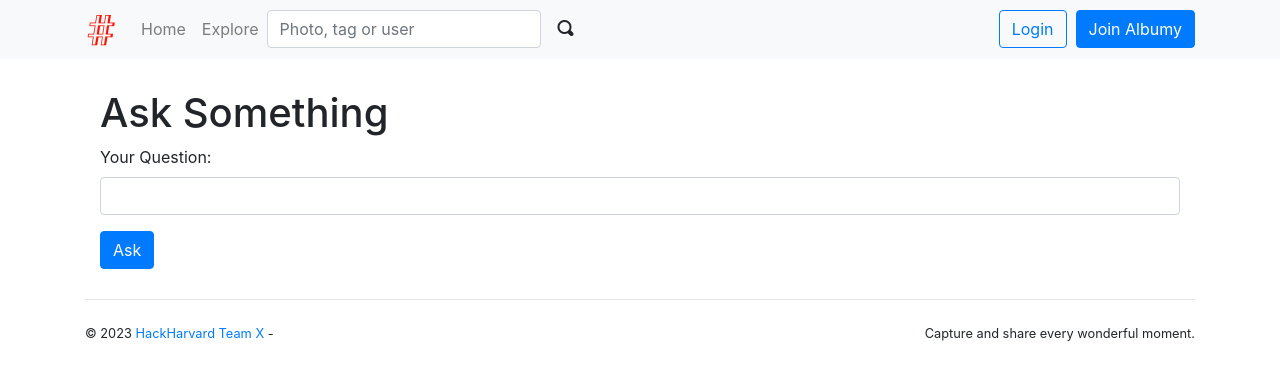
After one commit to MahmoudSalah02/harvard-hack, a Flask app: page /ask in a window 1280 px wide. The commit adds this page. Shown: the top 380 px of the page. Run offline with Flask 3, Linux system fonts and the light colour scheme; some libraries are stand-ins or nearby versions.

Commit message:
ask route

```diff
--- a/albumy/blueprints/main.py
+++ b/albumy/blueprints/main.py
@@ -1,6 +1,8 @@
 # -*- coding: utf-8 -*-
 
 import os
+import random
+import requests
 
 from flask import render_template, flash, redirect, url_for, current_app, \
     send_from_directory, request, abort, Blueprint
@@ -34,6 +36,38 @@ def index():
     tags = Tag.query.join(Tag.photos).group_by(Tag.id).order_by(func.count(Photo.id).desc()).limit(10)
     return render_template('main/index.html', pagination=pagination, photos=photos, tags=tags, Collect=Collect)
 
+# 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
+
+
+@main_bp.route('/ask', methods=['GET', 'POST'])
+def ask():
+    if request.method == 'POST':
+        user_query = request.form['user_query']
+
+        # Make a request to the OpenAI API
+        openai_api_url = 'https://api.openai.com/v1/engines/davinci-codex/completions'
+        headers = {
+            'Authorization': f'Bearer '
+        }
+        payload = {
+            'prompt': user_query,
+            'max_tokens': 150,  # Adjust the maximum number of tokens in the response
+            'temperature': 0.7  # Adjust the creativity of the response (0.2 for focused, 1.0 for random)
+        }
+
+        response = requests.post(openai_api_url, headers=headers, json=payload)
+
+        print(f"Request made with prompt: {user_query}")
+        print(f"Response status code: {response}")
+
+        if response.status_code == 200:
+            chatgpt_response = response.json()['choices'][0]['text'].strip()
+        else:
+            chatgpt_response = 'Failed to get a response from ChatGPT.'
+
+        return render_template('main/ask.html', user_query=user_query, response=chatgpt_response)
+
+    return render_template('main/ask.html', response=None)
 
 @main_bp.route('/explore')
 def explore():
--- a/albumy/templates/base.html
+++ b/albumy/templates/base.html
@@ -100,7 +100,7 @@
             <footer>
                 <p class="float-left">
                     <small>&copy; 2023
-                        <a href="http://greyli.com" title="Written by HackHarvard Team X">HackHarvard Team X</a> -
+                        <a href="" title="Written by HackHarvard Team X">HackHarvard Team X</a> -
                     </small>
                 </p>
                 <p class="float-right">
--- /dev/null
+++ b/albumy/templates/main/ask.html
@@ -0,0 +1,27 @@
+<!-- ask.html -->
+
+{% extends 'base.html' %}
+
+{% block content %}
+<div class="container">
+    <h1>Ask Something</h1>
+    <form method="POST" action="{{ url_for('main.ask') }}">
+        <!-- Include CSRF Token -->
+        <input type="hidden" name="csrf_token" value="{{ csrf_token() }}">
+
+        <div class="form-group">
+            <label for="user_query">Your Question:</label>
+            <input type="text" class="form-control" id="user_query" name="user_query" required>
+        </div>
+        <button type="submit" class="btn btn-primary">Ask</button>
+    </form>
+
+    {% if response %}
+    <div class="mt-4">
+        <h2>ChatGPT Response:</h2>
+        <p><strong>Your Question:</strong> {{ user_query }}</p>
+        <p><strong>Response:</strong> {{ response }}</p>
+    </div>
+    {% endif %}
+</div>
+{% endblock %}
```
